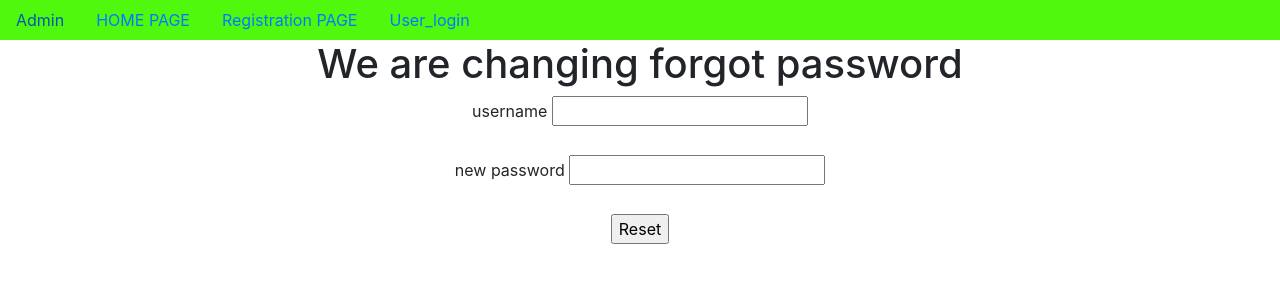
After one commit to 8374611072Ram/user_register_and_sendingmail, a Django app: page /reset_password/ in a window 1280 px wide. The commit adds this page. Shown: the top 300 px of the page. Run offline with Django 4.2, Linux system fonts and the light colour scheme.

Commit message:
first commit

```diff
--- a/app/views.py
+++ b/app/views.py
@@ -5,6 +5,7 @@ from django.core.mail import send_mail
 from django.contrib.auth import authenticate,login,logout
 from django.contrib.auth.decorators import login_required
 from django.urls import reverse
+from app.models import *
 
 # Create your views here.
 def home(request):
@@ -27,8 +28,8 @@ def registration(request):
             PI.user=UI
             PI.save()
             send_mail('registration',
-                'Successfully Registered',
-                'harshadvali1431@gmail.com',
+                'I Love you Baby Thinva And nuvu nakosam epudu vastavu',
+                'ramperupogu@gmail.com',
                 [UI.email],
                 fail_silently=False)
             return HttpResponse('Registration is Success')
@@ -53,3 +54,33 @@ def user_login(request):
 def user_logout(request):
     logout(request)
     return HttpResponseRedirect(reverse('home'))
+
+
+@login_required
+def display_profile(request):
+    username=request.session.get('username')
+    UO=User.objects.get(username=username)
+    PO=Profile.objects.get(user=UO)
+    d={'UO':UO,'PO':PO}
+    return render(request,'display_profile.html',d)
+
+@login_required
+def change_password(request):
+    if request.method=='POST':
+        username=request.session.get('username')
+        uo=User.objects.get(username=username)
+        pw=request.POST['password']
+        uo.set_password(pw)
+        uo.save()
+        return HttpResponse('Password is changed Successfully')
+    return render(request,'change_password.html')
+
+def reset_password(request):
+    if request.method=='POST':
+        un1=request.POST['username']
+        pw1=request.POST['password']
+        UO1=User.objects.get(username=un1)
+        UO1.set_password(pw1)
+        UO1.save()
+        return HttpResponse('Reset password is suucessful')
+    return render(request,'reset_password.html')
--- a/project20/urls.py
+++ b/project20/urls.py
@@ -25,6 +25,11 @@ urlpatterns = [
     path('registration/',registration,name='registration'),
     path('user_login/',user_login,name='user_login'),
     path('user_logout/',user_logout,name='user_logout'),
+    path('display_profile/',display_profile,name='display_profile'),
+    path('change_password/',change_password,name='change_password'),
+    path('reset_password/',reset_password,name='reset_password'),
+
+
 
 
 ] + static(settings.MEDIA_URL,document_root=settings.MEDIA_ROOT)
--- a/templates/dummy.html
+++ b/templates/dummy.html
@@ -20,7 +20,8 @@
 
     {% if user.is_authenticated %}
     <a href="{% url 'user_logout'   %}" class="nav-link">User_logout</a>
-
+    <a href="{% url 'display_profile' %}" class="nav-link">display_profile</a>
+    <a href="{% url 'change_password' %}" class="nav-link">change_password</a>
     {% else %}
     <a href="{% url 'user_login'   %}" class="nav-link">User_login</a>
     {% endif %}
--- /dev/null
+++ b/templates/reset_password.html
@@ -0,0 +1,22 @@
+{% extends 'dummy.html' %}
+
+
+{% block title %}
+    <title>reset_password</title>
+{% endblock %}
+
+{% block body_block %}
+    <h1>We are changing forgot password</h1>
+    <form method="POST">
+        {% csrf_token %}
+        <label for="username">username</label>
+        <input type="text" name="username" id="username">
+        <br>
+        <br>
+        <label for="password">new password</label>
+        <input type="password" name="password" id="password">
+        <br>
+        <br>
+        <input type="submit" value="Reset" class="Danger">
+    </form>
+{% endblock %}
--- a/templates/user_login.html
+++ b/templates/user_login.html
@@ -16,4 +16,5 @@
         <input type="text" name="password" id="password"><br>
         <input type="submit" value="Login" class="btn btn-success">
       </form>
+      <a href="{% url 'reset_password' %}">forgot password</a>
 {% endblock %}
```
Also changed, not shown: templates/change_password.html (added, +18 -0 lines), templates/display_profile.html (added, +16 -0 lines), db.sqlite3, media/profile_pic/Pan_Card_Rita_1.jpeg (added), media/profile_pic/Pan_Card_Rita_1_EdI75IS.jpeg (added), media/profile_pic/WhatsApp_Image_2022-08-29_at_10.41.42_PM_Tq2tccX.jpeg (added).
